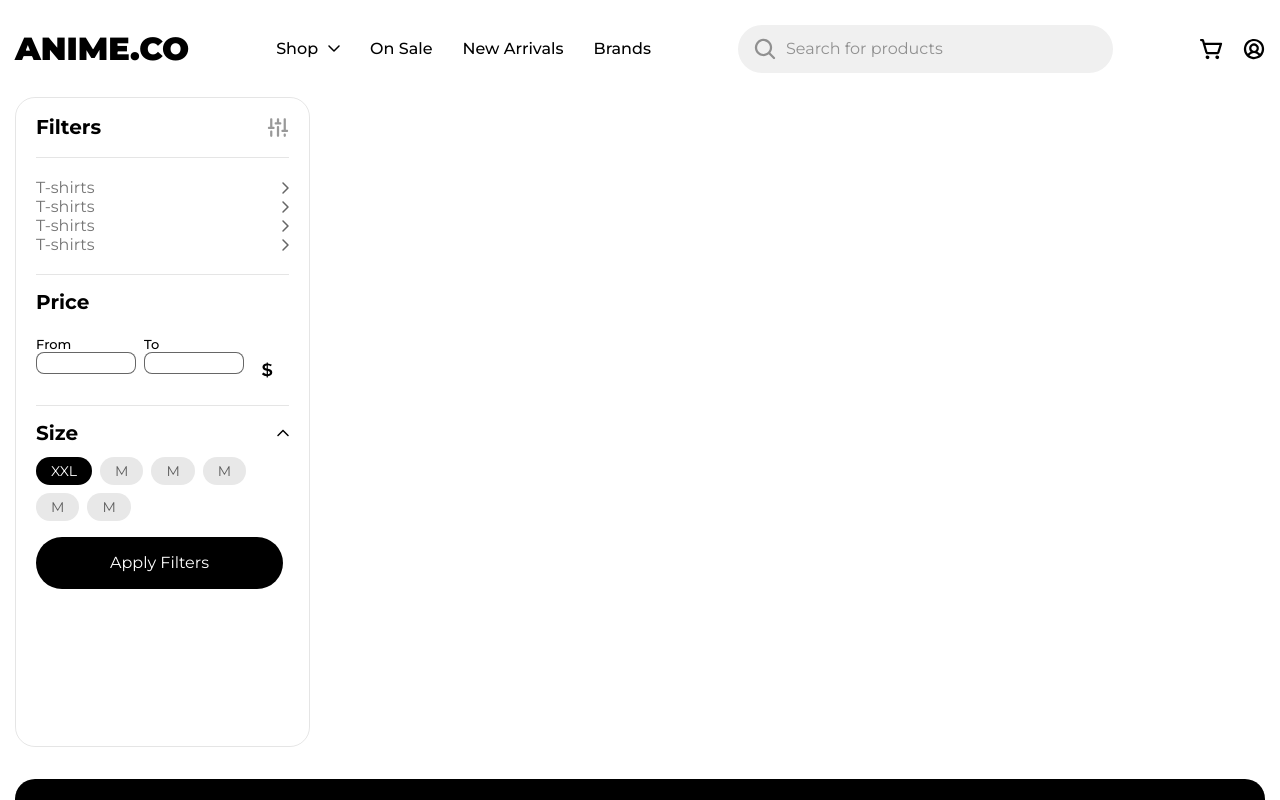
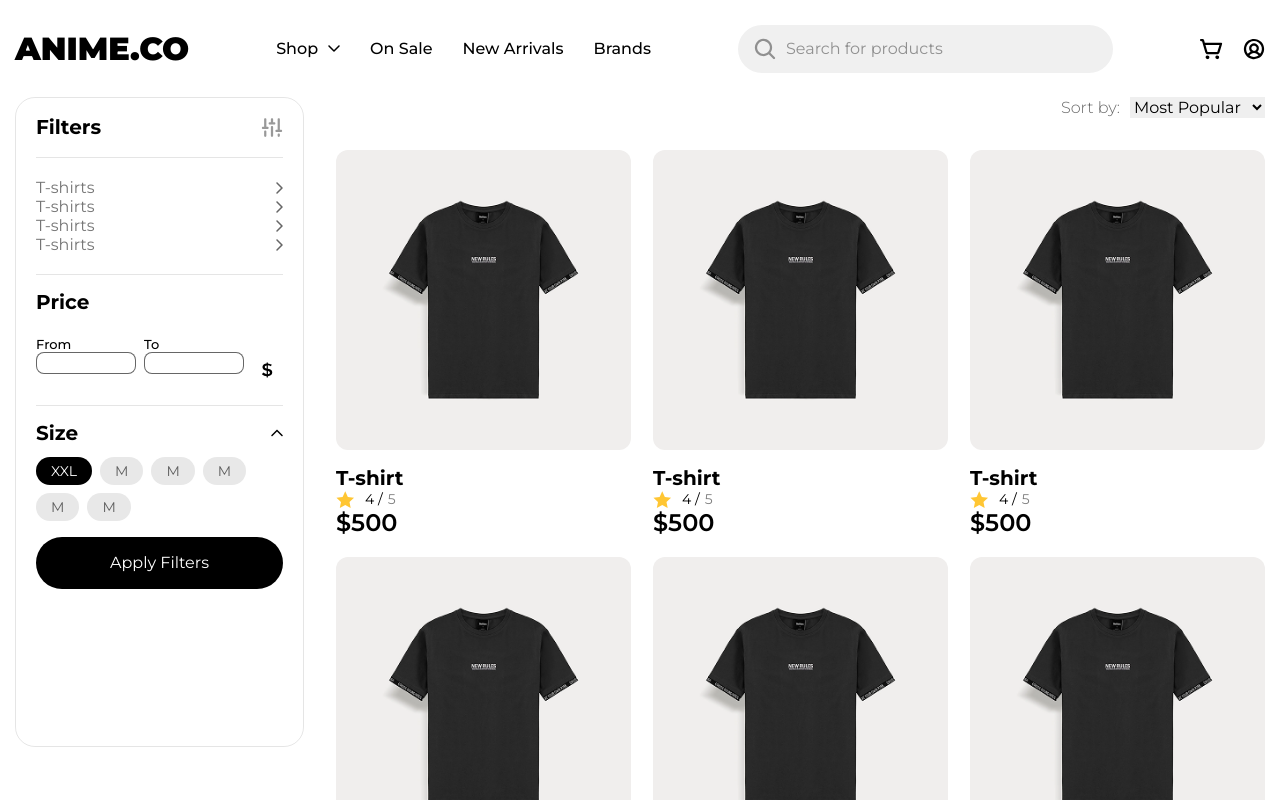
Before and after one commit to zh31n/madara.shop, a React (Vite) app: page /catalog in a window 1280 px wide. Shown: the top 800 px of the page. Built offline with nearby package versions, Linux system fonts and the light colour scheme.

Commit message:
add sorting and products in catalog

```diff
--- a/src/Pages/Catalog/Catalog.module.scss
+++ b/src/Pages/Catalog/Catalog.module.scss
@@ -1,4 +1,32 @@
-.pageContainer{
+.pageContainer {
   display: flex;
   justify-content: space-between;
+
+  .itemsAndSort {
+    .sort {
+      display: flex;
+      justify-content: flex-end;
+      gap: 10px;
+      align-items: center;
+      margin-bottom: 2rem;
+      font-size: 16px;
+      font-weight: 300;
+      color: rgba(0, 0, 0, 0.6);
+      select{
+        font-size: 16px;
+        color: black;
+        font-weight: 400;
+        padding-right: .5rem;
+      }
+    }
+
+    .items {
+      display: flex;
+      justify-content: space-between;
+      flex-wrap: wrap;
+      padding-left: 2rem;
+      gap: 20px;
+      margin-bottom: 2rem;
+    }
+  }
 }
--- a/src/Pages/Catalog/Catalog.tsx
+++ b/src/Pages/Catalog/Catalog.tsx
@@ -1,11 +1,34 @@
 import s from './Catalog.module.scss';
 import Filters from "./Components/Filters/Filters.tsx";
+import ProductItem from "../../Components/ProductItem/ProductItem.tsx";
 
 const Catalog = () => {
     return (
         <div className={'container'}>
             <div className={s.pageContainer}>
                 <Filters/>
+                <div className={s.itemsAndSort}>
+                    <div className={s.sort}>
+                        Sort by:
+                        <select>
+                            <option value="">Most Popular</option>
+                            <option value="">Rating</option>
+                            <option value="">Min Price</option>
+                            <option value="">Max price</option>
+                        </select>
+                    </div>
+                    <div className={s.items}>
+                        <ProductItem name={'T-shirt'} price={500} rating={4}/>
+                        <ProductItem name={'T-shirt'} price={500} rating={4}/>
+                        <ProductItem name={'T-shirt'} price={500} rating={4}/>
+                        <ProductItem name={'T-shirt'} price={500} rating={4}/>
+                        <ProductItem name={'T-shirt'} price={500} rating={4}/>
+                        <ProductItem name={'T-shirt'} price={500} rating={4}/>
+                        <ProductItem name={'T-shirt'} price={500} rating={4}/>
+                        <ProductItem name={'T-shirt'} price={500} rating={4}/>
+                        <ProductItem name={'T-shirt'} price={500} rating={4}/>
+                    </div>
+                </div>
             </div>
         </div>
     );
--- a/src/Pages/Catalog/Components/Filters/Filters.module.scss
+++ b/src/Pages/Catalog/Components/Filters/Filters.module.scss
@@ -4,7 +4,7 @@
   border: 1px solid rgba(0, 0, 0, 0.1);
   border-radius: 20px;
   padding: 20px 20px;
-  margin-bottom: 2rem;
+  margin-bottom: 1rem;
   .title{
     font-size: 20px;
     font-weight: bold;
```
